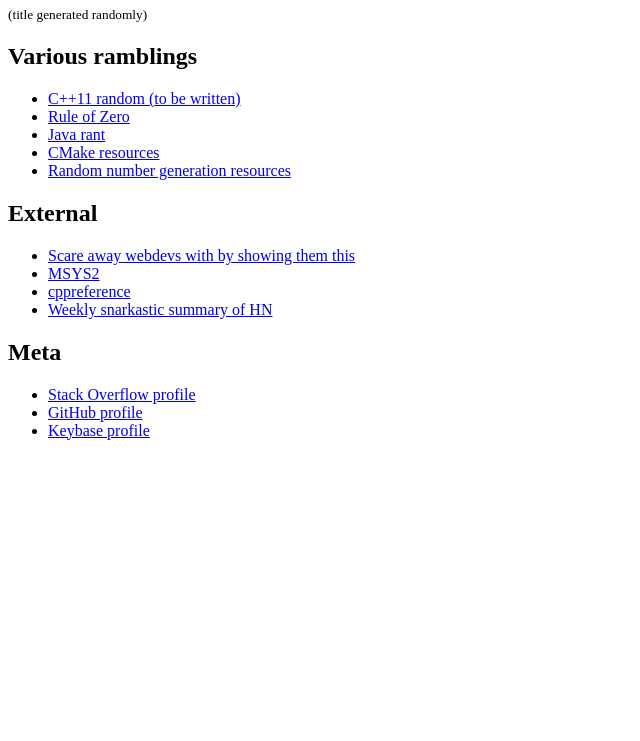
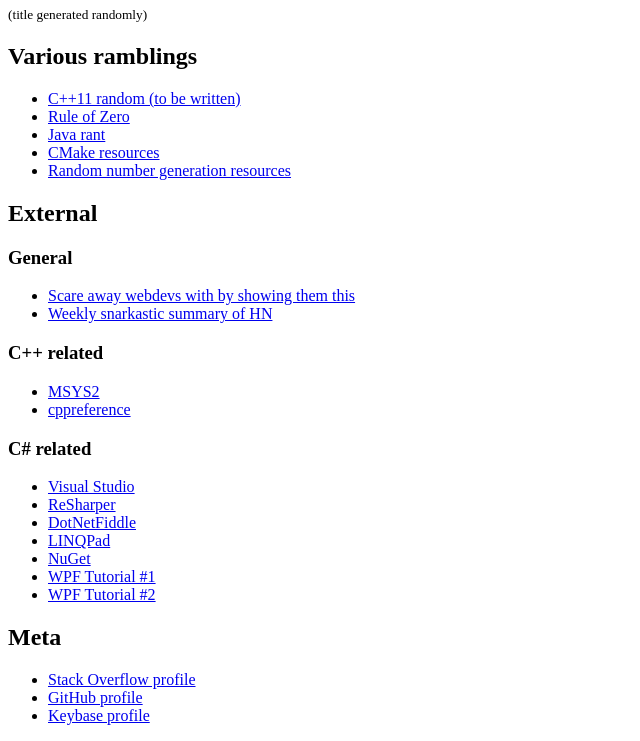
Before and after one commit to milleniumbug/milleniumbug.github.io, a plain HTML site: page index.html in a window 1280 px wide. Shown: the part 79-820 px from the top of the page, without its empty margins (0-640 px from the left). Drawn offline with Linux system fonts and the light colour scheme.

Commit message:
Add more links

```diff
--- a/index.html
+++ b/index.html
@@ -18,13 +18,28 @@
     </ul>
 
     <h2>External</h2>
+      <h3>General</h3>
+      <ul>
+        <li><a href="http://motherfuckingwebsite.com/">Scare away webdevs with by showing them this</a></li>
+        <li><a href="http://n-gate.com/hackernews/">Weekly snarkastic summary of HN</a></li>
+      </ul>
 
-    <ul>
-      <li><a href="http://motherfuckingwebsite.com/">Scare away webdevs with by showing them this</a></li>
-      <li><a href="http://www.msys2.org/">MSYS2</a></li>
-      <li><a href="http://en.cppreference.com/w/">cppreference</a></li>
-      <li><a href="http://n-gate.com/hackernews/">Weekly snarkastic summary of HN</a></li>
-    </ul>
+      <h3>C++ related</h3>
+      <ul>
+        <li><a href="http://www.msys2.org/">MSYS2</a></li>
+        <li><a href="http://en.cppreference.com/w/">cppreference</a></li>
+      </ul>
+
+      <h3>C# related</h3>
+      <ul>
+        <li><a href="https://www.visualstudio.com/">Visual Studio</a></li>
+        <li><a href="https://www.jetbrains.com/resharper/">ReSharper</a></li>
+        <li><a href="https://dotnetfiddle.net/">DotNetFiddle</a></li>
+        <li><a href="http://www.linqpad.net/">LINQPad</a></li>
+        <li><a href="https://www.nuget.org/">NuGet</a></li>
+        <li><a href="http://www.wpf-tutorial.com/">WPF Tutorial #1</a></li>
+        <li><a href="http://www.wpftutorial.net/">WPF Tutorial #2</a></li>
+      </ul>
 
     <h2>Meta</h2>
 
```
